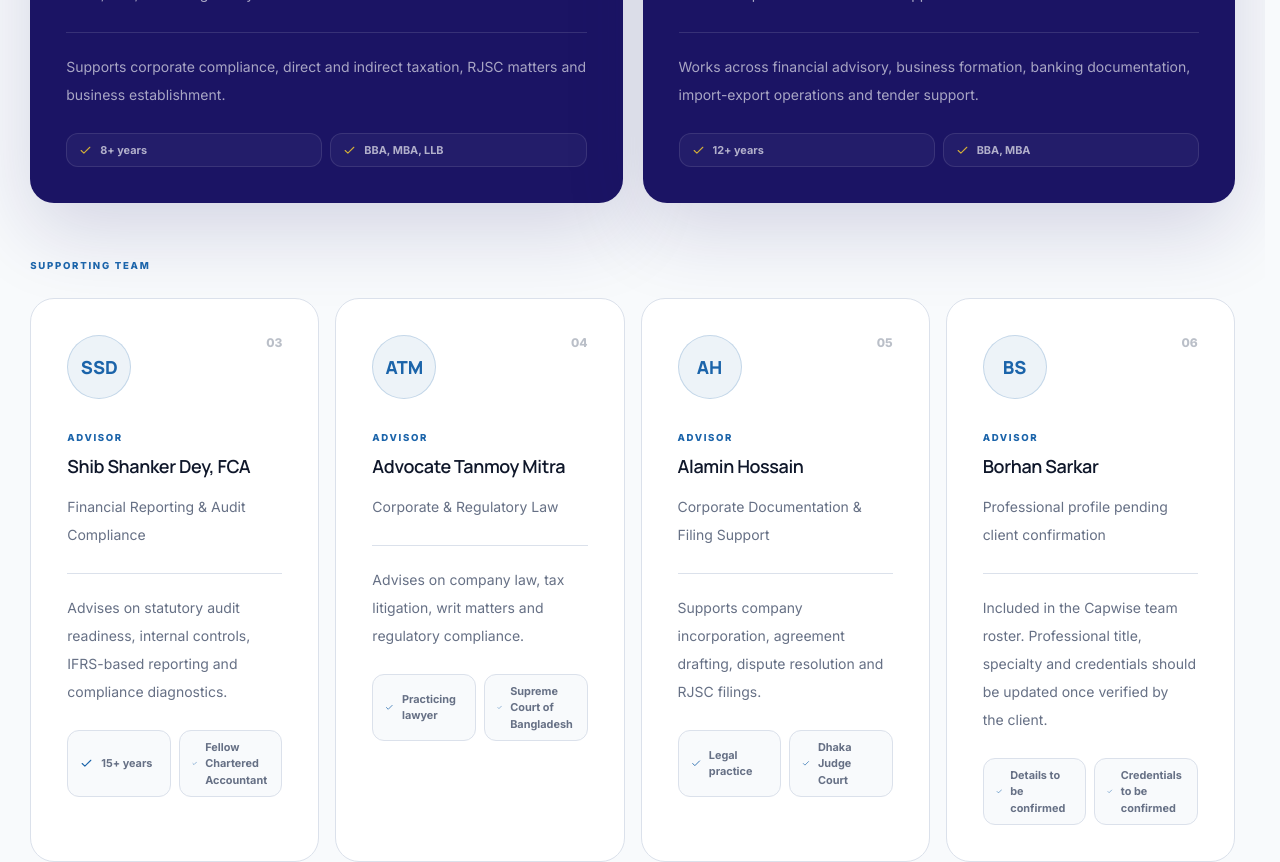
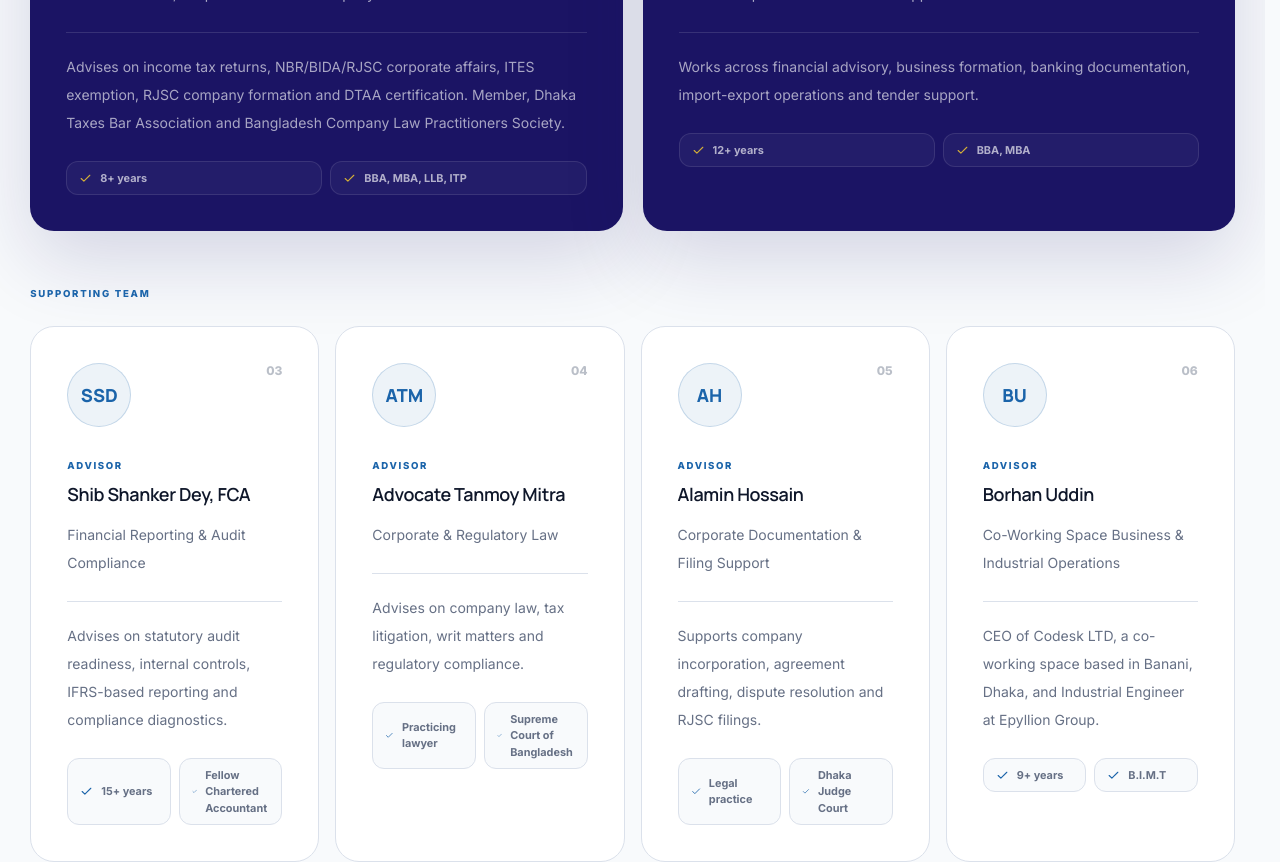
Before and after one commit to abdurrahman253/Capwise-Solution-BD, a Next.js app: page /team in a window 1280 px wide. Shown: the part 980-1842 px from the top of the page. Built offline with nearby package versions, Linux system fonts and the light colour scheme; no server answers.

Commit message:
fix some pblm

```diff
--- a/src/data/team.js
+++ b/src/data/team.js
@@ -6,10 +6,10 @@ export const teamMembers = [
     initials: "FKC",
     name: "Fahim Khan Chowdhury",
     role: "Consultant",
-    specialty: "Audit, VAT, Tax & Regulatory Affairs",
+    specialty: "Income Tax Law, Corporate Affairs & Company Formation",
     experience: "8+ years",
-    credential: "BBA, MBA, LLB",
-    summary: "Supports corporate compliance, direct and indirect taxation, RJSC matters and business establishment.",
+    credential: "BBA, MBA, LLB, ITP",
+    summary: "Advises on income tax returns, NBR/BIDA/RJSC corporate affairs, ITES exemption, RJSC company formation and DTAA certification. Member, Dhaka Taxes Bar Association and Bangladesh Company Law Practitioners Society.",
     featured: true,
   },
   {
@@ -55,13 +55,13 @@ export const teamMembers = [
   },
   {
     slug: "borhan-sarkar",
-    initials: "BS",
-    name: "Borhan Sarkar",
+    initials: "BU",
+    name: "Borhan Uddin",
     role: "Advisor",
-    specialty: "Professional profile pending client confirmation",
-    experience: "Details to be confirmed",
-    credential: "Credentials to be confirmed",
-    summary: "Included in the Capwise team roster. Professional title, specialty and credentials should be updated once verified by the client.",
+    specialty: "Co-Working Space Business & Industrial Operations",
+    experience: "9+ years",
+    credential: "B.I.M.T",
+    summary: "CEO of Codesk LTD, a co-working space based in Banani, Dhaka, and Industrial Engineer at Epyllion Group.",
   },
 ];
 
```
Also changed, not shown: 1 other file (tests, documents, lock files or other folders).
